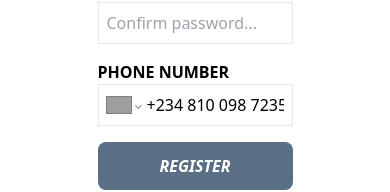
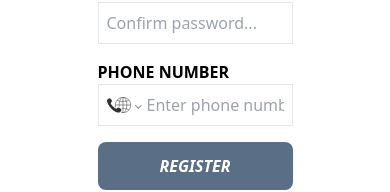
Before and after one commit to Adeyod/solicitor-app-frontend, a React (Vite) app: page /register in a window 390 px wide. Shown: the part 618-810 px from the top of the page. Built offline with nearby package versions, Linux system fonts and the light colour scheme; grey boxes are pictures that could not be loaded.

Commit message:
phone number error fixed

```diff
--- a/src/pages/RegisterPage.tsx
+++ b/src/pages/RegisterPage.tsx
@@ -64,7 +64,7 @@ const registerParams: RegisterParams[] = [
 ];
 
 const RegisterPage = () => {
-  const [phoneValue, setPhoneValue] = useState('+2348100987235');
+  const [phoneValue, setPhoneValue] = useState('');
   const [loading, setLoading] = useState(false);
   const [formData, setFormData] = useState<FormData>({
     first_name: '',
@@ -79,7 +79,7 @@ const RegisterPage = () => {
 
   const handleSubmit = async (e: React.FormEvent<HTMLFormElement>) => {
     e.preventDefault();
-    const { error } = joiRegisterValidationSchema.validate(formData, {
+    const { error } = joiRegisterValidationSchema.validate(formInput, {
       abortEarly: false,
     });
 
```
